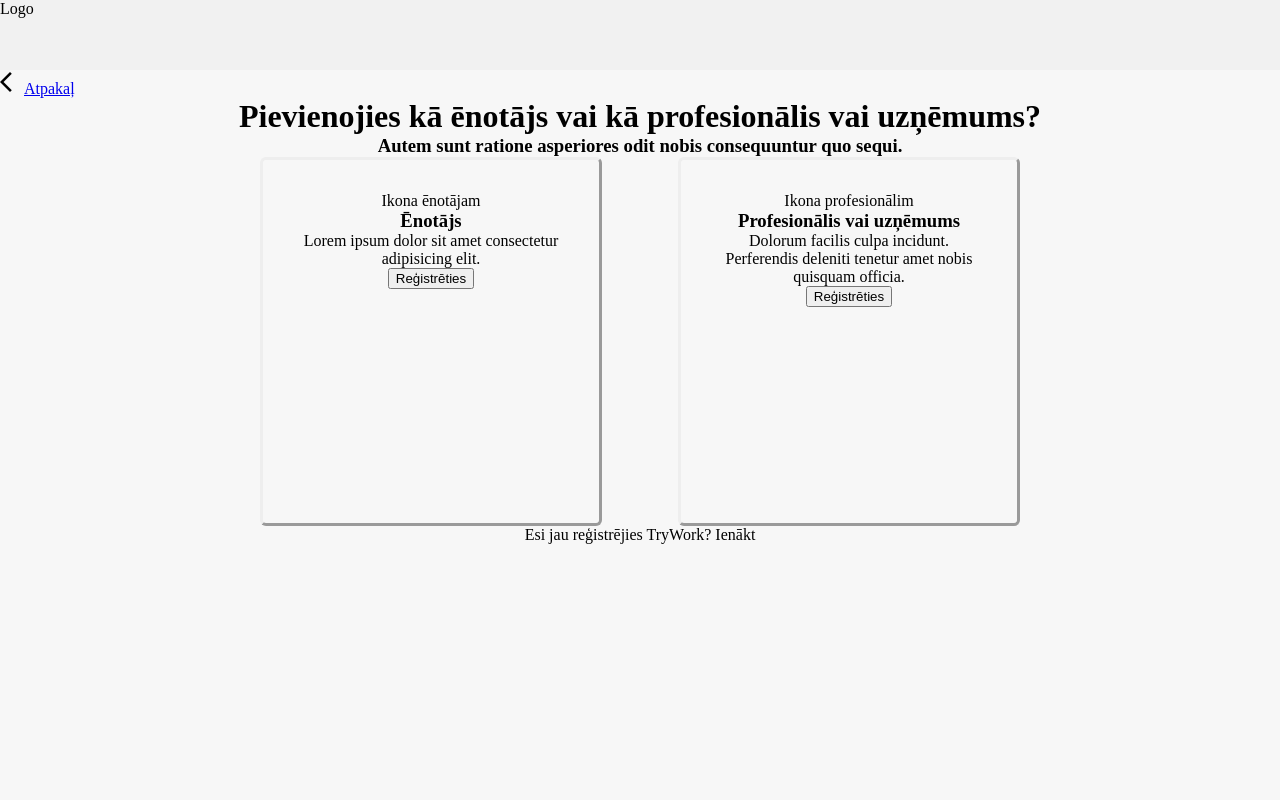
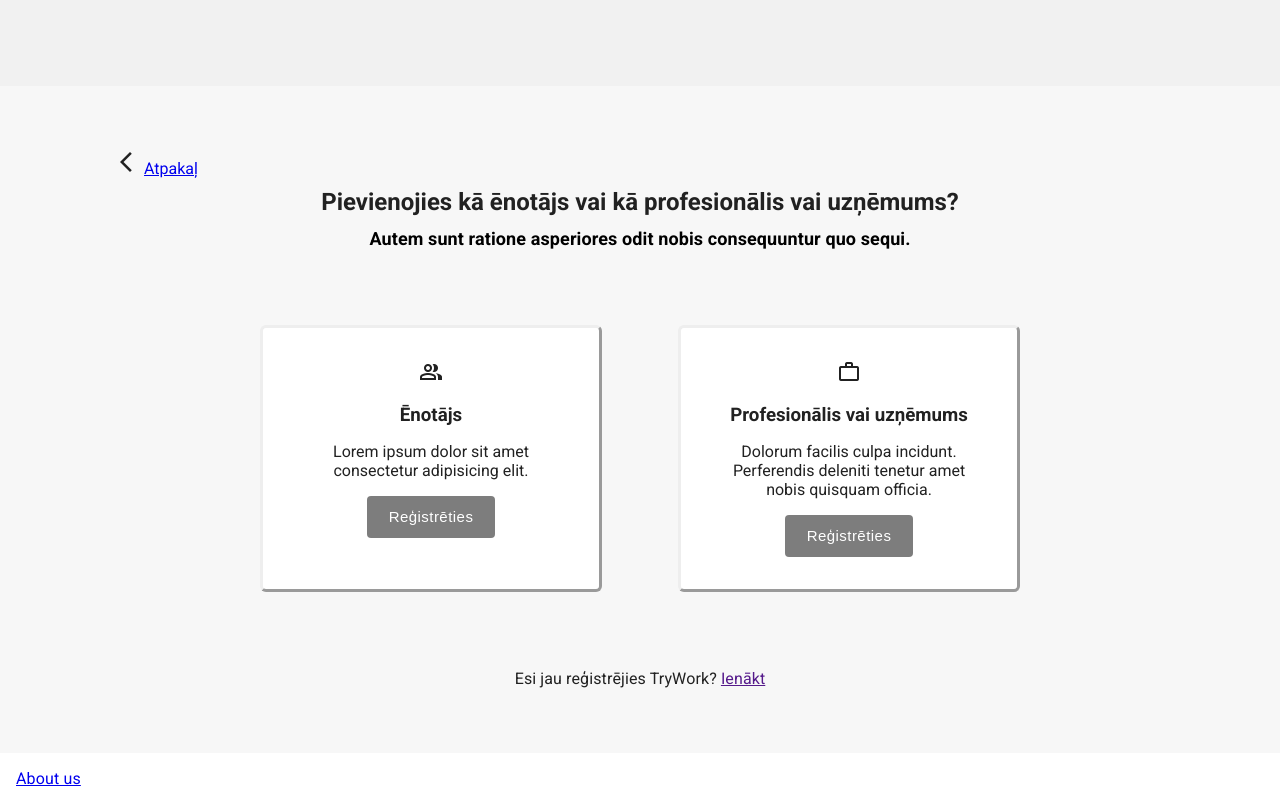
Before and after one commit to sliceem88/shadow-project, a Next.js app: page /registration in a window 1280 px wide. Shown: the top 800 px of the page. Built offline with nearby package versions, Linux system fonts and the light colour scheme.

Commit message:
More styling

```diff
--- a/src/components/Registration/Registration.config.js
+++ b/src/components/Registration/Registration.config.js
@@ -1,12 +1,16 @@
 export const RegistrationCards = [
   {
-    icon: "Ikona ēnotājam",
+    icon: "group",
+    iconLink:
+      "https://fonts.googleapis.com/css2?family=Material+Symbols+Outlined:opsz,wght,FILL,GRAD@24,400,0,0",
     name: "Ēnotājs",
     text: "Lorem ipsum dolor sit amet consectetur adipisicing elit.",
     link: "/registration/shadow",
   },
   {
-    icon: "Ikona profesionālim",
+    icon: "work",
+    iconLink:
+      "https://fonts.googleapis.com/css2?family=Material+Symbols+Outlined:opsz,wght,FILL,GRAD@24,400,0,0",
     name: "Profesionālis vai uzņēmums",
     text: "Dolorum facilis culpa incidunt. Perferendis deleniti tenetur amet nobis quisquam officia.",
     link: "/registration/professional",
--- a/src/components/Registration/Registration.jsx
+++ b/src/components/Registration/Registration.jsx
@@ -6,11 +6,9 @@ import Link from "next/link";
 const Registration = () => {
   return (
     <>
-      <div className={styles.reg_header} key="reg-header">
-        Logo
-      </div>
+      <div className={styles.reg_header} key="reg-header"></div>
       <div className={styles.reg_body} key="reg-body">
-        <span class="material-symbols-outlined">
+        <span className="material-symbols-outlined">
           <link
             rel="stylesheet"
             href="https://fonts.googleapis.com/css2?family=Material+Symbols+Outlined:opsz,wght,FILL,GRAD@24,400,0,0"
@@ -19,22 +17,29 @@ const Registration = () => {
         </span>
         <Link href="/">Atpakaļ</Link>
         <div className={styles.reg_content}>
-          <h1>Pievienojies kā ēnotājs vai kā profesionālis vai uzņēmums?</h1>
-          <h3>
+          <h1 className={styles.title}>
+            Pievienojies kā ēnotājs vai kā profesionālis vai uzņēmums?
+          </h1>
+          <h2 className={styles.subtitle}>
             Autem sunt ratione asperiores odit nobis consequuntur quo sequi.
-          </h3>
+          </h2>
           <div className={styles.reg_cards} key="reg-cards">
             {RegistrationCards.map((item) => (
               <div className={styles.card} key={item.link}>
-                <div>{item.icon}</div>
-                <h3>{item.name}</h3>
-                <p>{item.text}</p>
-                <button href={item.link}>Reģistrēties</button>
+                <span className="material-symbols-outlined">
+                  <link rel="stylesheet" href={item.iconLink} />
+                  {item.icon}
+                </span>
+                <h3 className={styles.card_title}>{item.name}</h3>
+                <p className={styles.card_text}>{item.text}</p>
+                <button className={styles.button} href={item.link}>
+                  Reģistrēties
+                </button>
               </div>
             ))}
           </div>
-          <p>
-            Esi jau reģistrējies TryWork? <a>Ienākt</a>
+          <p className={styles.login}>
+            Esi jau reģistrējies TryWork? <Link href="">Ienākt</Link>
           </p>
         </div>
       </div>
--- a/src/components/Registration/Registration.module.sass
+++ b/src/components/Registration/Registration.module.sass
@@ -1,28 +1,34 @@
+@import url('https://fonts.googleapis.com/css2?family=Roboto:ital,wght@0,100;0,300;0,400;0,500;0,700;0,900;1,100;1,300;1,400;1,500;1,700;1,900&display=swap')
+
 .reg_header
-   width: 1280px
+   max-width: 1280px
    height: 70px
-   padding: 8px, 60px, 8px, 60px
+   padding: 8px 60px 8px 60px
    background-color: #F1F1F1
 
 .reg_body
-   width: 1280px
-   height: 751px
-   padding: 64px, 120px, 64px, 120px
+   max-width: 1280px
+   max-height: 751px
+   padding: 64px 120px 64px 120px
    background-color: #F7F7F7
+   font-family: "Roboto", sans-serif
+   color: #212121
 
 .reg_content
-   width: 1040px
-   height: 573px
+   max-width: 1040px
+   max-height: 573px
    text-align: center
    margin: auto
 
 .reg_cards
+   max-width: 760px
+   max-height: 369px
    display: flex
    justify-content: space-between
    gap: 76px
-   width: 760px
-   height: 369px
    margin: auto
+   margin-top: 76px
+   margin-bottom: 76px
 
 .card
    width: 760px
@@ -30,3 +36,40 @@
    padding: 32px
    border-style: outset
    border-radius: 6px
+   background-color: #FFFFFF
+
+.button
+   background-color: #7D7D7D
+   color: #FFFFFF
+   padding: 8px 22px 8px 22px
+   border-radius: 4px
+   border: none
+   font-size: 15px
+   font-weight: 500
+   line-height: 26px
+   letter-spacing: 0.46px
+
+.title
+   font-size: 24px
+   font-weight: 600
+   line-height: 33.6px
+   margin-top: 8px
+   margin-bottom: 8px
+
+.subtitle
+   font-size: 18px
+   line-height: 21.09px
+   letter-spacing: 0.11px
+   color: #000000
+
+.card_title
+   margin-top: 16px
+   margin-bottom: 16px
+
+.card_text
+   margin-bottom: 16px
+
+.login
+   text-size: 14px
+   line-height: 21px
+   letter-spacing: 0.11px
```
